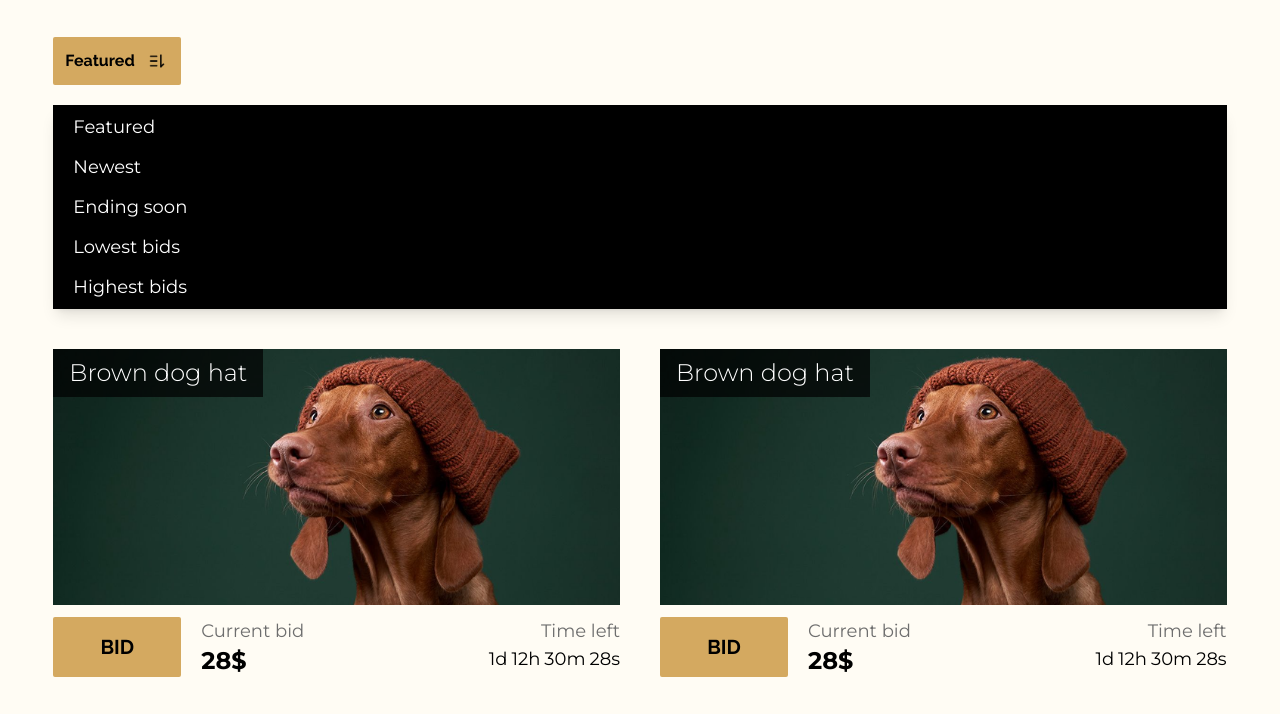
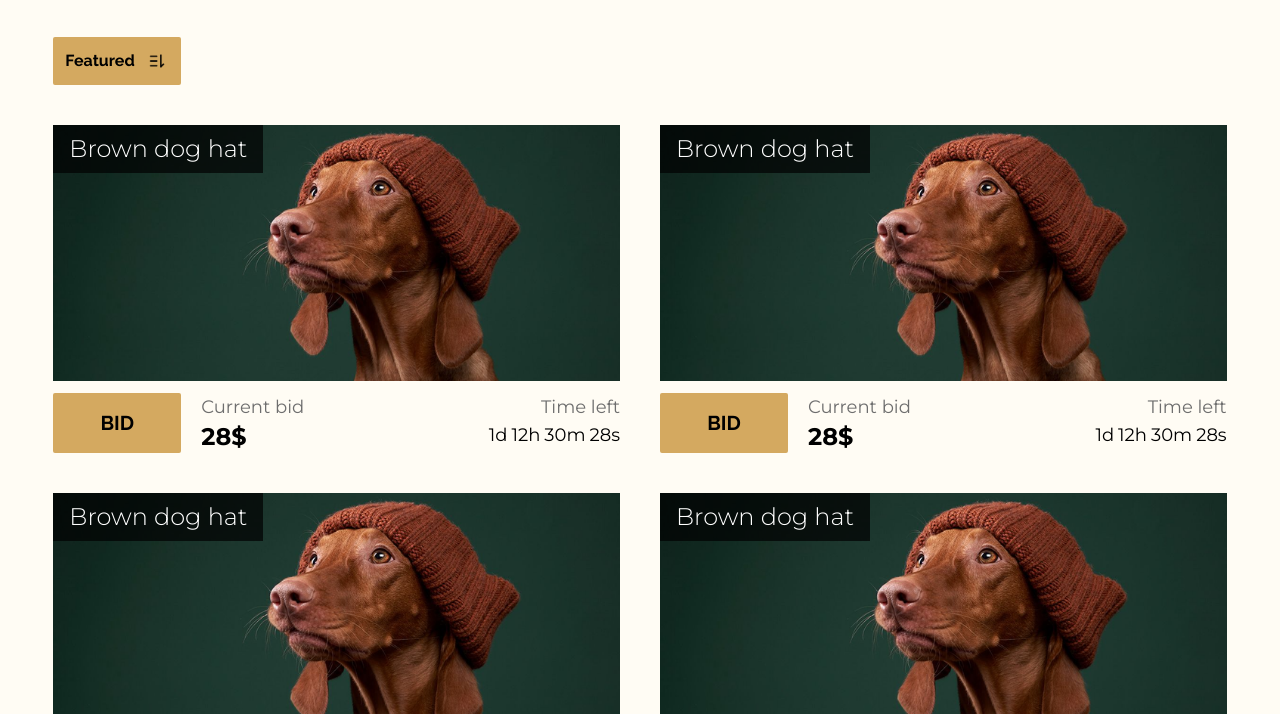
Before and after one commit to DanielEkerhovd/semester-project-2, a website: page listings/index.html in a window 1280 px wide. Shown: the part 71-785 px from the top of the page. Drawn offline with nearby package versions, Linux system fonts and the light colour scheme; files that its build step writes are made by us from their sources.

Commit message:
Added back the hidden class to the dropdown menu for listings

```diff
--- a/listings/index.html
+++ b/listings/index.html
@@ -89,7 +89,7 @@
           </button>
           <div
             id="filter_dropdown"
-            class="relative top-5 right-0 mb-5 rounded-lg shadow-lg transition w-full sm:w-44 min-w-24"
+            class="relative hidden top-5 right-0 mb-5 rounded-lg shadow-lg transition w-full sm:w-44 min-w-24"
           >
             <ul class="flex flex-col gap-3 p-2 bg-black text-white">
               <li>
```
